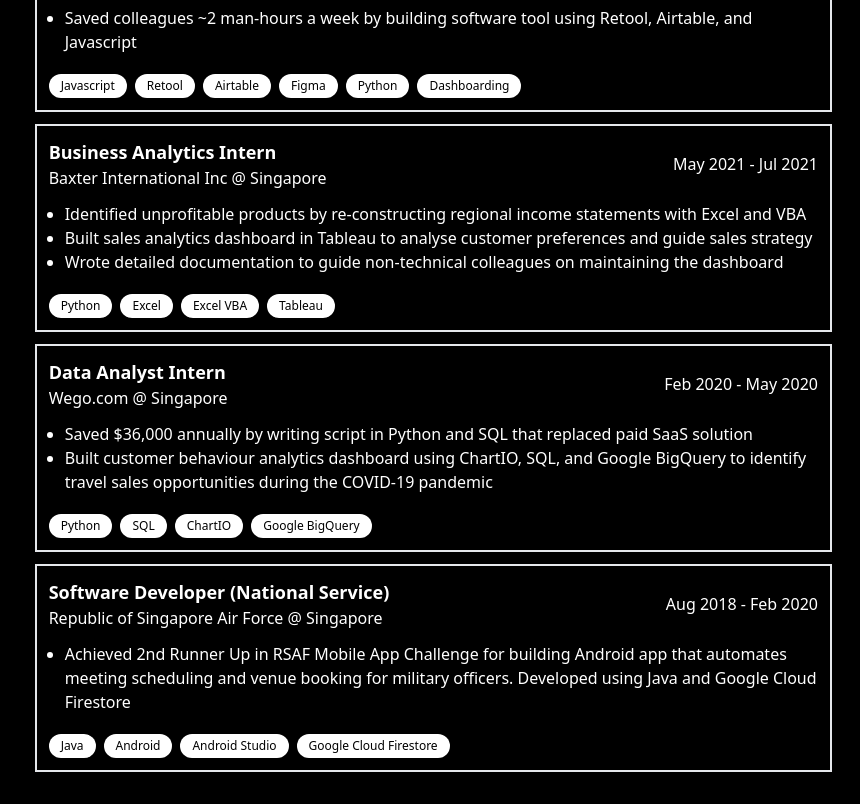
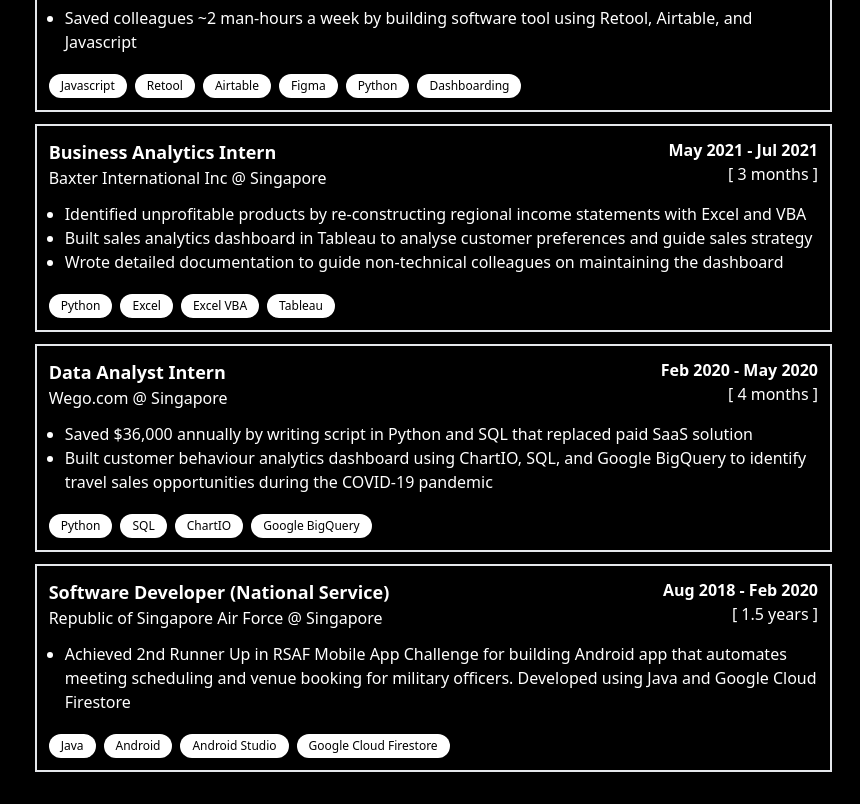
Before and after one commit to malthusohtj/malthusohtj.github.io, a Next.js app: page / in a window 1280 px wide. Shown: the part 700-1504 px from the top of the page, without its empty margins (420-1280 px from the left). Built offline with nearby package versions, Linux system fonts and the light colour scheme.

Commit message:
added duration to experience

```diff
--- a/app/components/experience.js
+++ b/app/components/experience.js
@@ -5,10 +5,13 @@
                 <h1 className="text-lg font-bold">{props.data.title}</h1>
                 <h1>{props.data.company} @ {props.data.location}</h1>
             </div>
-            <div className="basis-1/3 flex justify-end items-center">
-                <span className="align-middle">
+            <div className="basis-1/3 flex flex-col items-end">
+                <div className="align-middle font-bold">
                     {props.data.start} - {props.data.end}
-                </span>
+                </div>
+                <div className="align-middle">
+                    [ {props.data.duration} ]
+                </div>
             </div>
         </div>
         <ul className="ml-4 mt-3 list-disc">
--- a/app/data.js
+++ b/app/data.js
@@ -6,6 +6,7 @@
             location: "Boston, USA",
             start: "Jul 2023",
             end: "Jan 2024",
+            duration: "6 months",
             description: [
                 "Spearheaded planning and deployment of long-term data lake using AWS S3 and parquet files",
                 "Developed time-efficient data migration scripts (from PostgreSQL to data lake) in Python and SQL",
@@ -19,6 +20,7 @@
             location: "Singapore",
             start: "May 2023",
             end: "Jul 2023",
+            duration: "3 months",
             description: [
                 "Gathered technical requirements, supported road mapping, and collaborated with diverse teams (C-Suite, Engineering, Risk, Collections) to roll out new payment portal onto website, reducing customer friction",
                 "Saved colleagues ~2 man-hours a week by building software tool using Retool, Airtable, and Javascript",
@@ -31,6 +33,7 @@
             location: "Singapore",
             start: "May 2021",
             end: "Jul 2021",
+            duration: "3 months",
             description: [
                 "Identified unprofitable products by re-constructing regional income statements with Excel and VBA",
                 "Built sales analytics dashboard in Tableau to analyse customer preferences and guide sales strategy",
@@ -44,6 +47,7 @@
             location: "Singapore",
             start: "Feb 2020",
             end: "May 2020",
+            duration: "4 months",
             description: [
                 "Saved $36,000 annually by writing script in Python and SQL that replaced paid SaaS solution",
                 "Built customer behaviour analytics dashboard using ChartIO, SQL, and Google BigQuery to identify travel sales opportunities during the COVID-19 pandemic",
@@ -56,6 +60,7 @@
             location: "Singapore",
             start: "Aug 2018",
             end: "Feb 2020",
+            duration: "1.5 years",
             description: [
                 "Achieved 2nd Runner Up in RSAF Mobile App Challenge for building Android app that automates meeting scheduling and venue booking for military officers. Developed using Java and Google Cloud Firestore",
             ],
```
